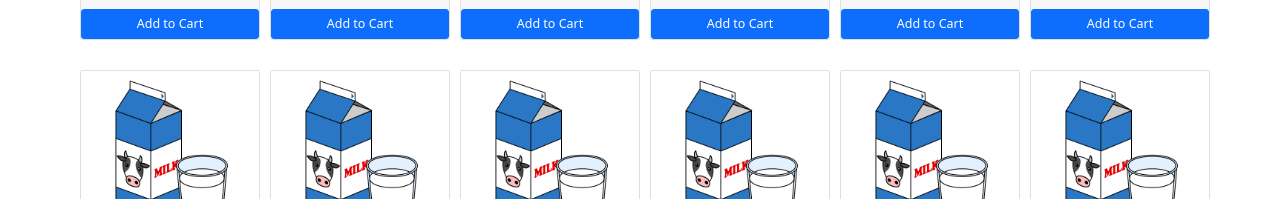
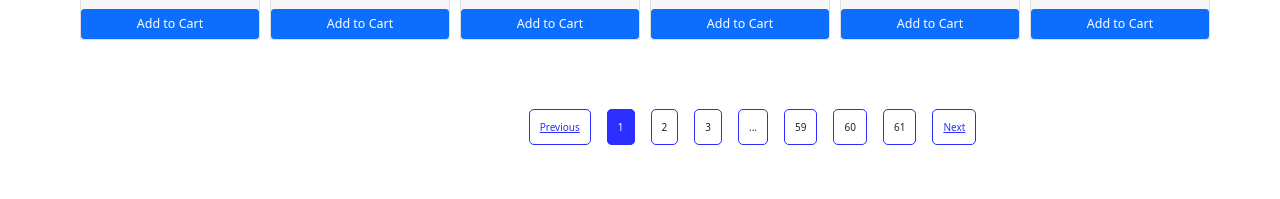
Before and after one commit to Eileenandrea/growsari-practice-app, a React (Create React App) app: page / in a window 1280 px wide. Shown: the part 753-952 px from the top of the page. Built offline with nearby package versions, Linux system fonts and the light colour scheme.

Commit message:
add Pagination

```diff
--- a/package.json
+++ b/package.json
@@ -15,6 +15,7 @@
     "react": "^17.0.2",
     "react-bootstrap": "^1.6.1",
     "react-dom": "^17.0.2",
+    "react-paginate": "^7.1.3",
     "react-router-dom": "^5.2.0",
     "react-scripts": "4.0.3",
     "web-vitals": "^1.0.1"
--- a/src/App.js
+++ b/src/App.js
@@ -7,6 +7,7 @@ import { Navbar, Container } from "react-bootstrap";
 import "bootstrap/dist/css/bootstrap.min.css";
 import React, { useState } from "react";
 import { FontAwesomeIcon } from "@fortawesome/react-fontawesome";
+
 function App() {
 	let cartProducts = [];
 	const init = () => {
@@ -49,7 +50,7 @@ function App() {
 	};
 	return (
 		<div className="App">
-			<Navbar expand="lg" variant="light" bg="light">
+			<Navbar sticky="top" expand="lg" variant="light" bg="light">
 				<Container>
 					<Navbar.Brand href="/">
 						<img src={logo} className="app-logo" />
--- a/src/App.scss
+++ b/src/App.scss
@@ -10,3 +10,31 @@
 	font-size: 3rem;
 	font-weight: 1000;
 }
+.paginationBttns {
+	margin-left: auto;
+	padding: 5rem 0rem 5rem 0rem;
+	width: 80%;
+	height: 40px;
+	list-style: none;
+	display: flex;
+	justify-content: center;
+}
+.paginationBttns a {
+	padding: 10px;
+	margin: 8px;
+	border-radius: 5px;
+	border: 1px solid #2b2eff;
+	color: #2b2eff;
+	cursor: pointer;
+}
+
+.paginationBttns a:hover {
+	color: white !important;
+	background-color: #2b2eff;
+}
+.paginationActive a {
+	border-radius: 5px;
+	cursor: pointer;
+	color: white !important;
+	background-color: #2b2eff;
+}
--- /dev/null
+++ b/src/Product/Product.scss
@@ -0,0 +1,3 @@
+.row {
+	justify-content: center !important;
+}
--- a/src/Product/Products.js
+++ b/src/Product/Products.js
@@ -1,16 +1,37 @@
 import { Product_data_list } from "./productDataList";
 import { Container, Button } from "react-bootstrap";
 import ProductItem from "./ProductItem";
+import ReactPaginate from "react-paginate";
+import { useState } from "react";
+import "./Product.scss";
+
 function Products(props) {
-	const product_data_lists = Product_data_list;
+	const [productList, setProductList] = useState(
+		Product_data_list.slice(0, 50)
+	);
+
+	const [pageNumber, setPageNumber] = useState(0);
+
+	const productPerPage = 12;
+	const pageVisited = pageNumber * productPerPage;
+
+	const displayProduct = productList.slice(
+		pageVisited,
+		pageVisited + productPerPage
+	);
+
 	const addToCartHandler = (product) => {
 		props.onAppAddToCart(product);
+	};
+	const pageCount = Math.ceil(Product_data_list.length / productPerPage);
+	const changePage = ({ selected }) => {
+		setPageNumber(selected);
 	};
 	return (
 		<Container>
 			<div className="row">
 				<h1>Product Lists</h1>
-				{product_data_lists.map((item) => (
+				{displayProduct.map((item) => (
 					<ProductItem
 						onAddToCart={addToCartHandler}
 						data={item}
@@ -18,6 +39,19 @@ function Products(props) {
 					/>
 				))}
 			</div>
+			<div className="mt-5">
+				<ReactPaginate
+					previousLabel={"Previous"}
+					nextLabel={"Next"}
+					pageCount={pageCount}
+					onPageChange={changePage}
+					containerClassName={"paginationBttns"}
+					previousLinkClassName={"previousBttn"}
+					nextLinkClassName={"nextBttb"}
+					disabledClassName={"paginationDisabled"}
+					activeClassName={"paginationActive"}
+				/>
+			</div>
 		</Container>
 	);
 }
```
Also changed, not shown: 1 other file (tests, documents, lock files or other folders).
